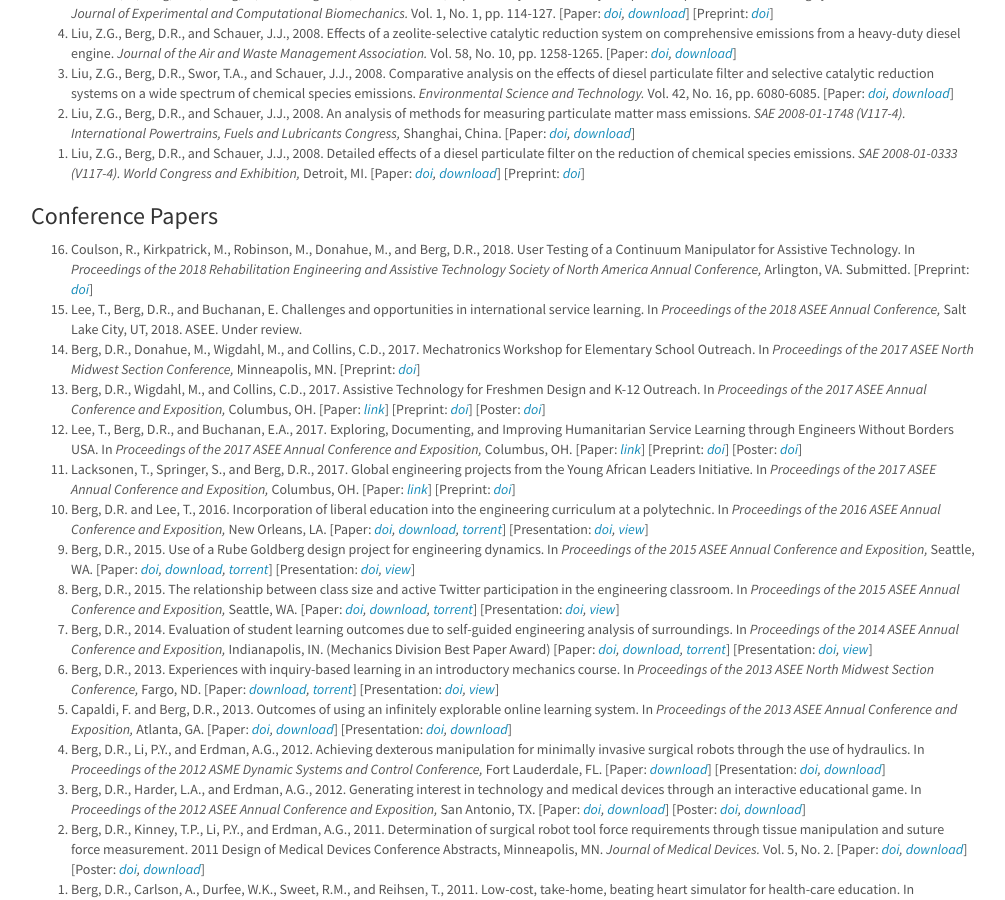
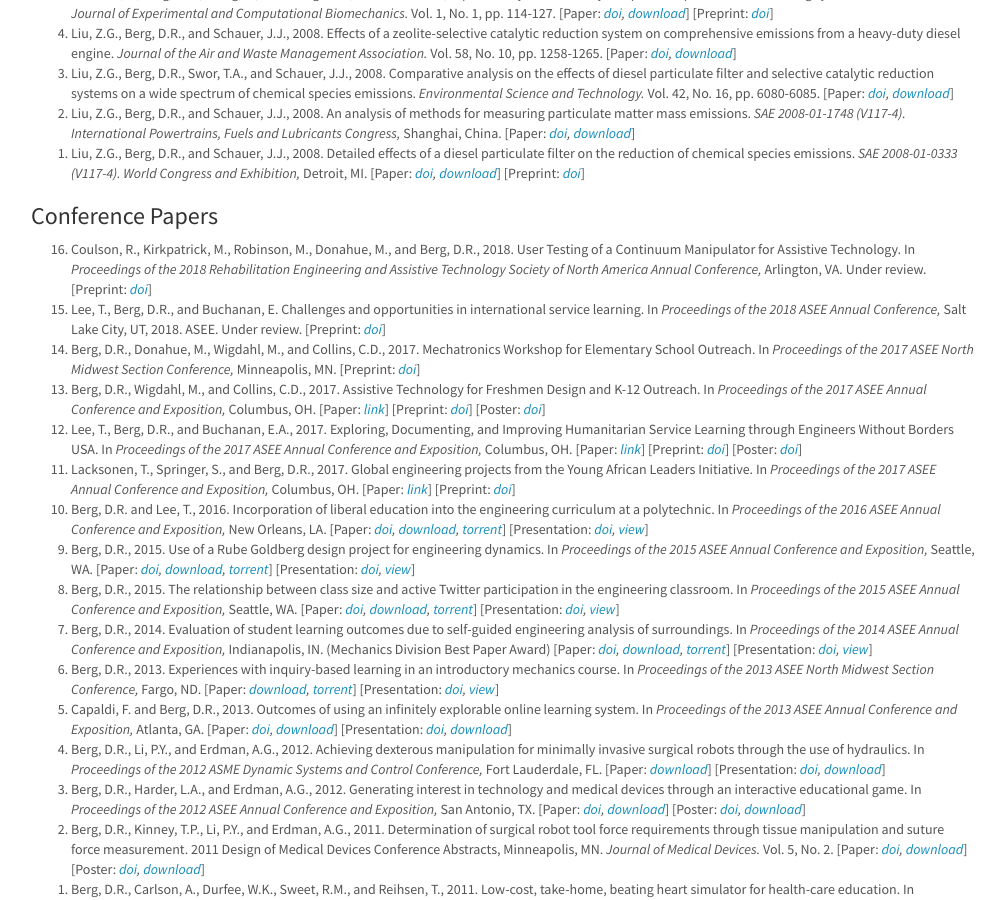
Before and after one commit to devinberg/devinberg.com, a Jekyll site: the page built from publications/index.md, in a window 1280 px wide and 900 px high, scrolled down 507 px. Shown: the whole window, without its empty margins (39-1044 px from the left). Built offline with Jekyll 4.4.1, drawn with Linux system fonts in a browser that asks for light colours; nearby versions of some CDN libraries; comment, search, counter and statistics services are not loaded.

Commit message:
ASEE preprint

```diff
--- a/publications/index.md
+++ b/publications/index.md
@@ -36,9 +36,9 @@
 
 <h3>Conference Papers</h3>
 <ol reversed="">
-	<li>Coulson, R., Kirkpatrick, M., Robinson, M., Donahue, M., and Berg, D.R., 2018. User Testing of a Continuum Manipulator for Assistive Technology. In <i>Proceedings of the 2018 Rehabilitation Engineering and Assistive Technology Society of North America Annual Conference,</i> Arlington, VA. Submitted. [Preprint: <i><a href="https://dx.doi.org/10.17605/OSF.IO/SJ9W6">doi</a></i>] <span data-badge-popover="right" data-badge-type="4" data-doi="10.17605/OSF.IO/SJ9W6" data-hide-no-mentions="true" class="altmetric-embed"></span></li>
+	<li>Coulson, R., Kirkpatrick, M., Robinson, M., Donahue, M., and Berg, D.R., 2018. User Testing of a Continuum Manipulator for Assistive Technology. In <i>Proceedings of the 2018 Rehabilitation Engineering and Assistive Technology Society of North America Annual Conference,</i> Arlington, VA. Under review. [Preprint: <i><a href="https://dx.doi.org/10.17605/OSF.IO/SJ9W6">doi</a></i>] <span data-badge-popover="right" data-badge-type="4" data-doi="10.17605/OSF.IO/SJ9W6" data-hide-no-mentions="true" class="altmetric-embed"></span></li>
 
-	<li>Lee, T., Berg, D.R., and Buchanan, E. Challenges and opportunities in international service learning. In <i>Proceedings of the 2018 ASEE Annual Conference,</i> Salt Lake City, UT, 2018. ASEE. Under review.</li>
+	<li>Lee, T., Berg, D.R., and Buchanan, E. Challenges and opportunities in international service learning. In <i>Proceedings of the 2018 ASEE Annual Conference,</i> Salt Lake City, UT, 2018. ASEE. Under review. [Preprint: <i><a href="https://dx.doi.org/10.17605/OSF.IO/54RZ7">doi</a></i>] <span data-badge-popover="right" data-badge-type="4" data-doi="10.17605/OSF.IO/54RZ7" data-hide-no-mentions="true" class="altmetric-embed"></span></li>
 
 	<li>Berg, D.R., Donahue, M., Wigdahl, M., and Collins, C.D., 2017. Mechatronics Workshop for Elementary School Outreach. In <i>Proceedings of the 2017 ASEE North Midwest Section Conference,</i> Minneapolis, MN. [Preprint: <i><a href="https://dx.doi.org/10.17605/OSF.IO/PGTUQ">doi</a></i>] <span data-badge-popover="right" data-badge-type="4" data-doi="10.17605/OSF.IO/PGTUQ" data-hide-no-mentions="true" class="altmetric-embed"></span></li>
 
```
